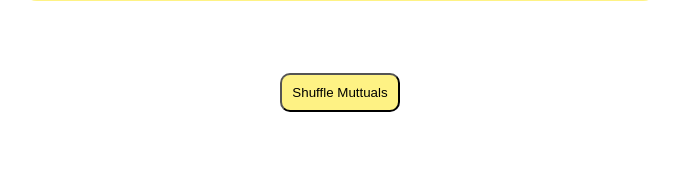
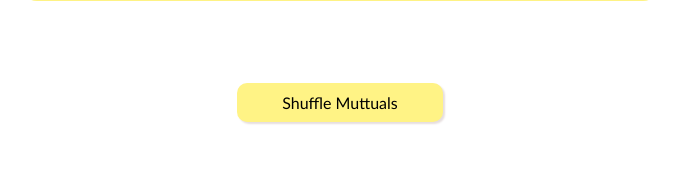
Before and after one commit to aryafchandra/Midterm-Project, a Django app: template templates/suggestion.html in a window 1280 px wide. Shown: the part 299-491 px from the top of the page, without its empty margins (300-979 px from the left). Run offline with Django 3.2, Linux system fonts and the light colour scheme; the template is opened without the code that fills it, so the values that code supplies are empty.

Commit message:
felix debugged project

```diff
--- a/static/css/suggestion.css
+++ b/static/css/suggestion.css
@@ -34,10 +34,26 @@ td{
   height: 200px
 }
 
-#buttontheme {
-    border-radius: 10px;
-    background: #FEF284;
-    padding: 10px;
+.button:hover{
+    background-color:black;
+    color: white;
+}
+.button{
+  margin-left: auto;
+  margin-right: auto;
+  margin-bottom: auto;
+  margin-top: 10px;
+  padding: 10px 45px;
+  text-align: center;
+  font-size: 16px;
+  transition-duration: 0.2s;
+  font-family: futura;
+  border-radius: 10px;
+  background-color:#FFF385;
+  color: black;
+  border: 10px;
+  float: center;
+  box-shadow: 2px 2px 2px rgb(230, 222, 222);
 }
 
 h4::first-line{
--- a/templates/suggestion.html
+++ b/templates/suggestion.html
@@ -22,7 +22,7 @@
       <h3 id="friendbox">{{user.fullname}} &emsp; &emsp; &emsp; {{user.interest}} &emsp; &emsp; &emsp; <button id="buttontheme">Chat Now!</button></h3>
     {% endfor %}
     <br><br><br>
-    <button id="buttontheme">Shuffle Muttuals</button>
+    <button class="button">Shuffle Muttuals</button>
 </center>
 </body>
 
```
Also changed, not shown: main/migrations/0017_auto_20211103_1105.py (added).
